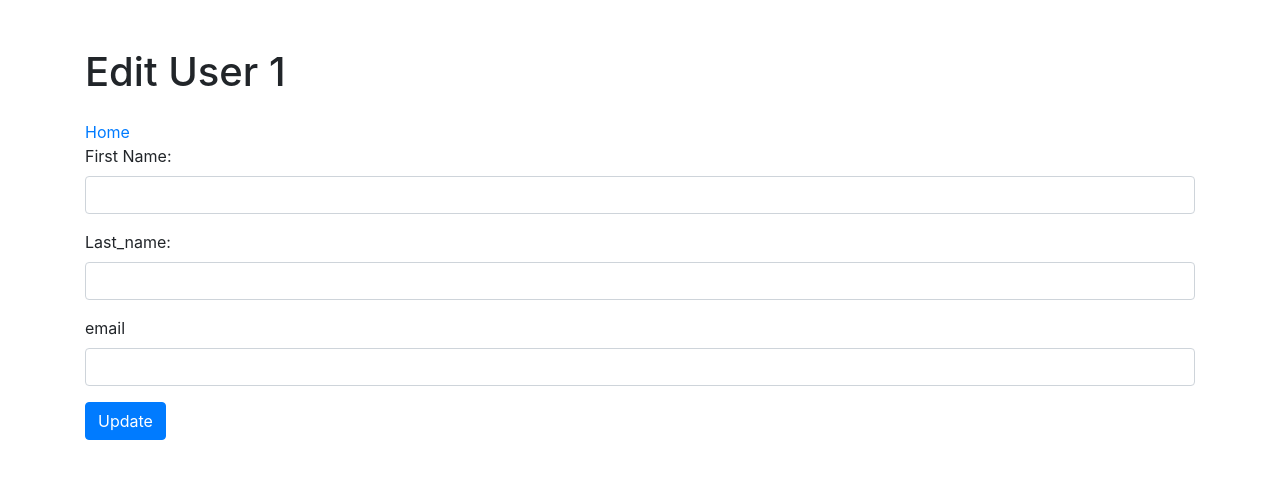
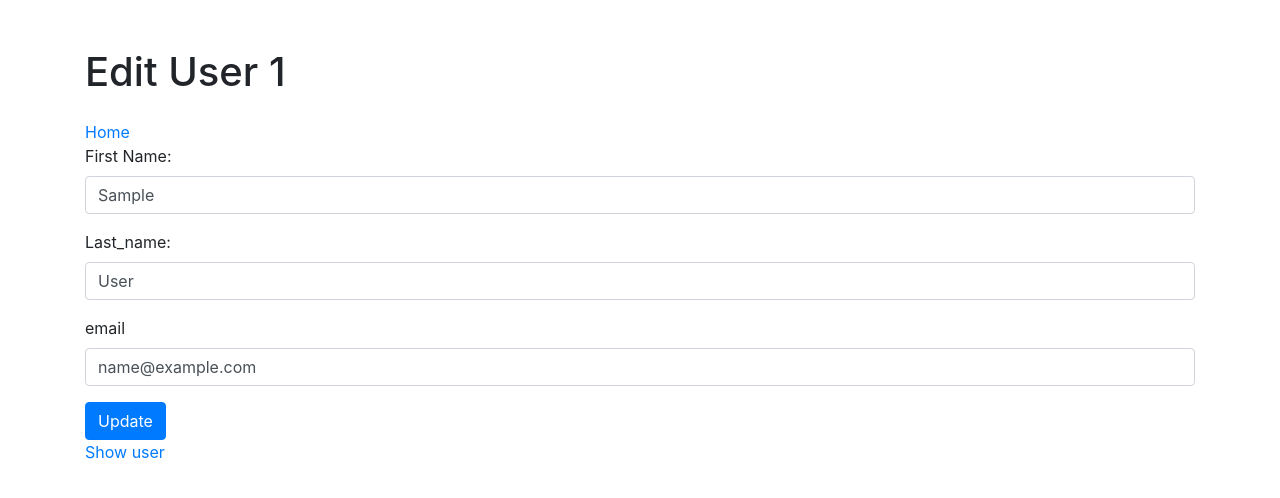
Before and after one commit to Kriaa89/Pyhton-Stack-v1.0, a Flask app: page /users/edit/1 in a window 1280 px wide. Shown: the top 498 px of the page. Run offline with Flask 3, Linux system fonts and the light colour scheme; tables that the repository leaves empty or names only in its code hold one stand-in row (values such as "Sample post"); some libraries are stand-ins or nearby versions.

Commit message:
Add user update functionality and create user detail view template

```diff
--- a/wekk2/Day3/Practice/Users CRUD/flask_app/controllers/users.py
+++ b/wekk2/Day3/Practice/Users CRUD/flask_app/controllers/users.py
@@ -25,7 +25,19 @@ def create_user():
     return redirect('/')
 
 # this route will allow us to edit the data of the user
-@app.route('/users/edit/<int:id>', methods=['GET'])
+@app.route('/users/edit/<int:id>')
 def edit_user(id):
     user=UserCrud.get_one(id)
     return render_template("edit_user.html", user=user)
+
+
+@app.route('/users/updates/<int:id>', methods=['POST'])
+def update_user(id):
+    data = {
+        'id': id,
+        'first_name': request.form['first_name'],
+        'last_name': request.form['last_name'],
+        'email': request.form['email']
+    }
+    UserCrud.update(data)
+    return redirect('/')
--- a/wekk2/Day3/Practice/Users CRUD/flask_app/models/user.py
+++ b/wekk2/Day3/Practice/Users CRUD/flask_app/models/user.py
@@ -7,6 +7,7 @@ class UserCrud:
         self.last_name = data['last_name']
         self.email = data['email']
         self.created_at = data['created_at']
+        self.updated_at = data['updated_at']
 # the get_all method will be used when we need to retrieve all the rows of the table
     @classmethod
     def get_all(cls):
@@ -20,13 +21,12 @@ class UserCrud:
     @classmethod
     def save(cls, data):
         query = "INSERT INTO users(first_name, last_name, email, created_at, updated_at) VALUES(%(first_name)s, %(last_name)s, %(email)s, NOW(), NOW());"
-        return connectToMySQL('users_schema').query_db(query, data)
+        return connectToMySQL(cls.DB).query_db(query, data)
 # the update method will be used when we need to update a friend in our database
     @classmethod
     def update(cls, data):
-        query = """UPDATE users SET first_name = %(first_name)s, last_name = %(last_name)s, email = %(email)s,
-                WHERE id = %(id)s;"""
-        return connectToMySQL('users_shema').query_db(query, data)
+        query = "UPDATE users SET first_name = %(first_name)s, last_name = %(last_name)s, email = %(email)s WHERE id = %(id)s;"
+        return connectToMySQL(cls.DB).query_db(query, data)
 
     @classmethod
     def get_one(cls, user_id):
--- a/wekk2/Day3/Practice/Users CRUD/flask_app/templates/edit_user.html
+++ b/wekk2/Day3/Practice/Users CRUD/flask_app/templates/edit_user.html
@@ -12,21 +12,22 @@
             Edit User {{ user.id }}
         </h1>
         <a href="/">Home</a>
-        <form action="/users/edit/{{ user.id }}" method="POST">
+        <form action="/users/updates/{{ user.id }}" method="POST">
             <div class="form-group">
                 <label for="">First Name:</label>
-                <input type="text" name="first_name" class="form-control" required>
+                <input type="text" name="first_name" class="form-control"  value="{{ user.first_name }}" required>
             </div>
             <div class="form-group">
                 <label for="">Last_name:</label>
-                <input type="text" name="last_name" class="form-control" required>
+                <input type="text" name="last_name" class="form-control" value="{{ user.last_name }}" required>
             </div>
             <div class="form-group">
                 <label for="">email</label>
-                <input type="text" name="email" class="form-control" required>
+                <input type="text" name="email" class="form-control" value="{{ user.email }}" required>
             </div>
             <button type="submit" class="btn btn-primary">Update</button>
         </form>
+        <a href="">Show user</a>
     </div>
 </body>
 </html>
```
Also changed, not shown: wekk2/Day3/Practice/Users CRUD/flask_app/templates/show_users.html (added, +17 -0 lines), wekk2/Day3/Practice/Users CRUD/flask_app/templates/all_users.html (deleted).
